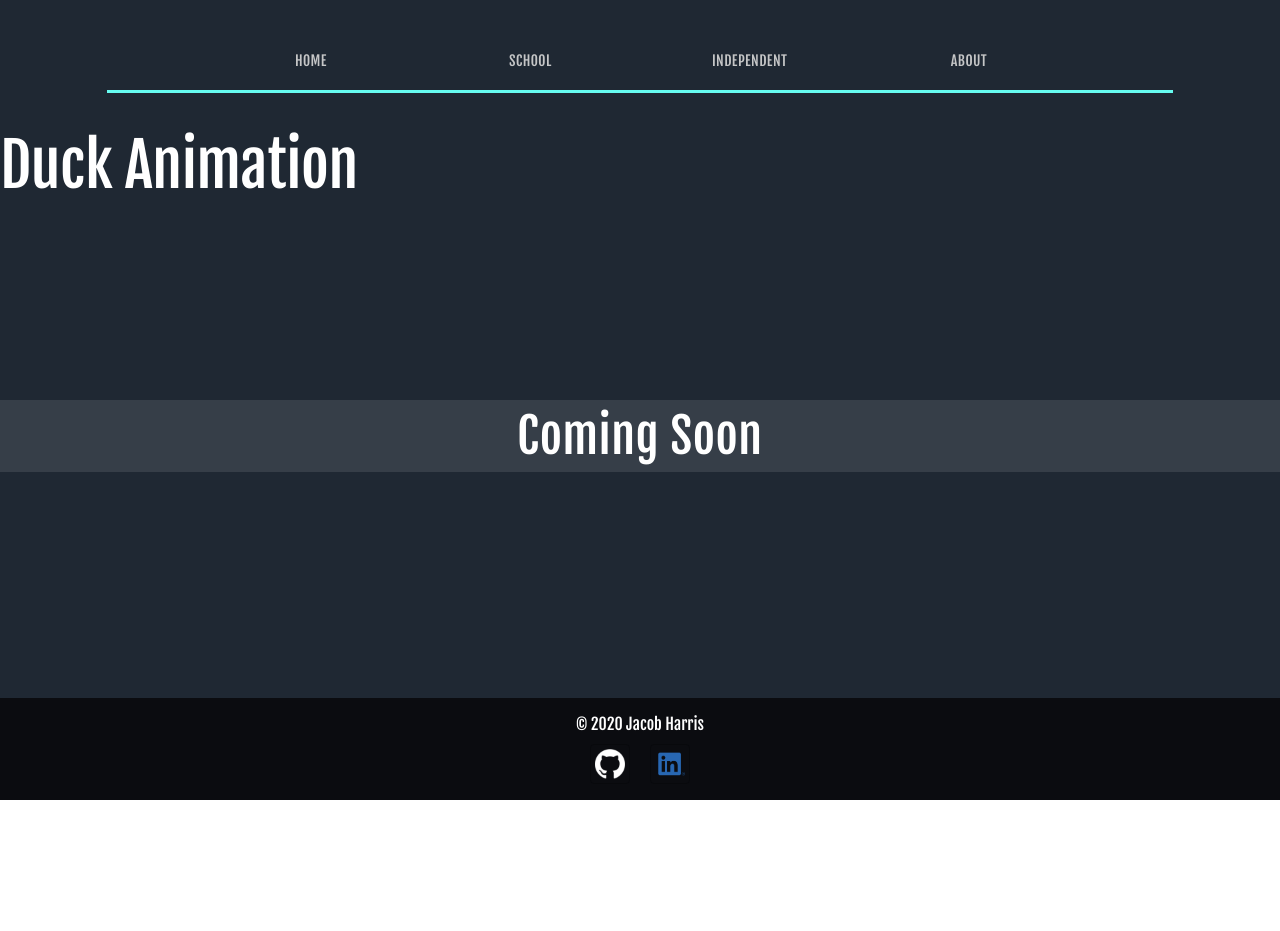
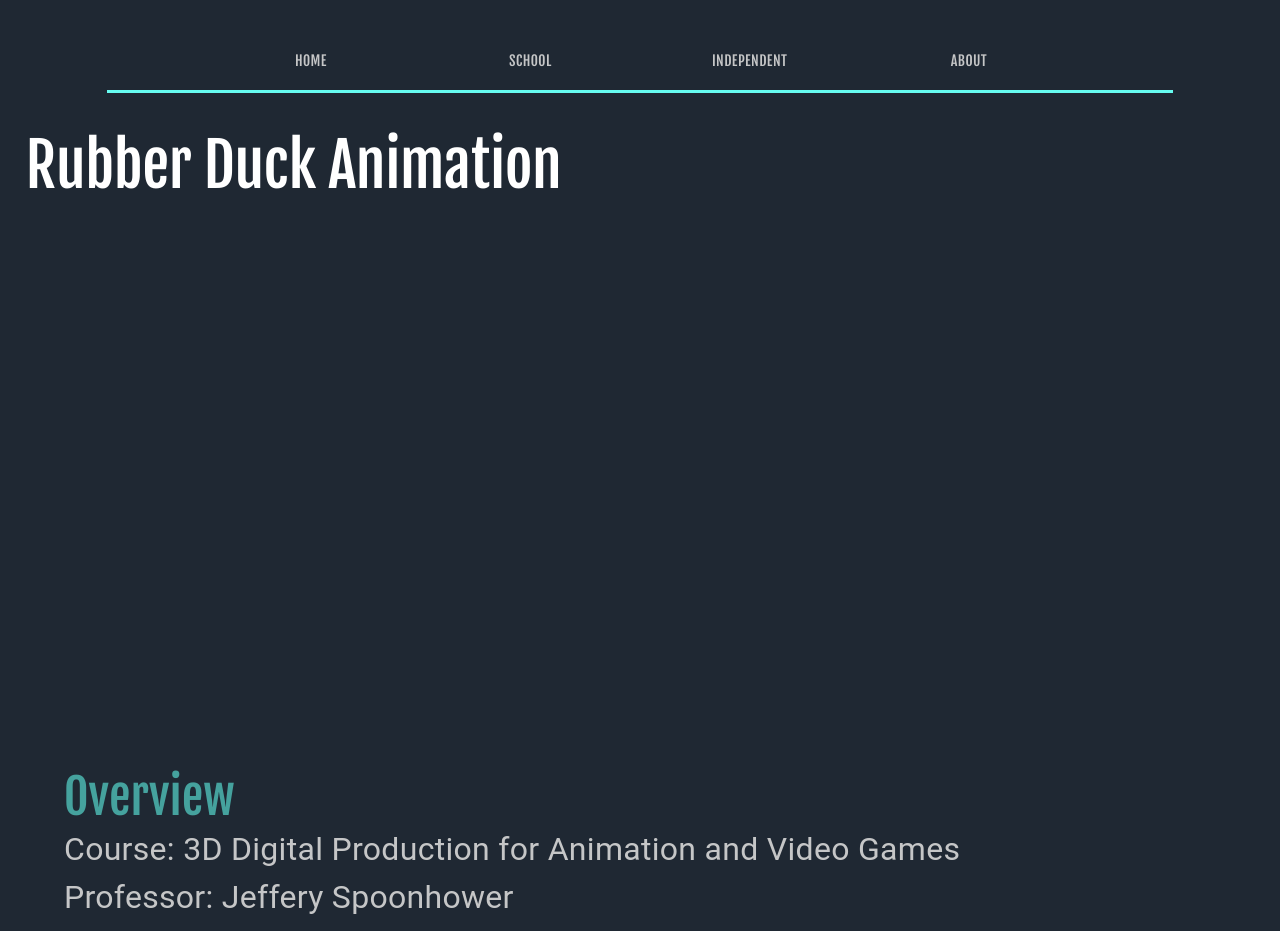
Before and after one commit to harrisjacob/pw-source, a React (Create React App) app: page /#/duck-animation in a window 1280 px wide. Shown: the top 931 px of the page. Before the commit the page ends 800 px from the top, so only its background shows below. Built offline with nearby package versions, Linux system fonts and the light colour scheme.

Commit message:
Intial duck animation

```diff
--- a/package.json
+++ b/package.json
@@ -8,6 +8,7 @@
     "@testing-library/jest-dom": "^5.11.6",
     "@testing-library/react": "^11.2.2",
     "@testing-library/user-event": "^12.6.0",
+    "react-player": "^2.7.2",
     "react-router-dom": "^5.2.0",
     "react-scripts": "4.0.1",
     "web-vitals": "^0.2.4"
--- a/src/components/school/Compiler.js
+++ b/src/components/school/Compiler.js
@@ -4,7 +4,7 @@ import Typography from '@material-ui/core/Typography';
 import { makeStyles } from '@material-ui/core/styles';
 import GithubButton from '../subcomponents/GithubButton';
 import NdButton from '../subcomponents/NdButton';
-
+import contentStyle from "../subcomponents/contentStyle";
 
 const useStyles = makeStyles((theme) => ({
 	imgFormat:{
@@ -21,41 +21,8 @@ const useStyles = makeStyles((theme) => ({
 
     	},
 	},
-	ProjectTitle: {
-		marginTop: '2%',
-		color: 'white',
-		[theme.breakpoints.down('xs')]: {
-	 		fontSize: '2rem',
-
-    	},
-	},
-	Section: {
-		marginBottom: '2%',
-	},
-	SubTitle: {
-		[theme.breakpoints.down('xs')]: {
-	 		fontSize: '1.5rem',
-    	},
-	},
-	bodyText:{
-		[theme.breakpoints.down('xs')]: {
-	 		fontSize: '1rem',
-    	},
-	},
-	projStages:{
-		marginTop:'2%',
-		paddingRight: '5%',
-		paddingLeft: '5%',
-	},
 	buttonGrid:{
 		textAlign: "center",
-	},
-	References:{
-		fontFamily: 'Roboto, sansSerif',
-		[theme.breakpoints.down('xs')]: {
-	 		fontSize: '0.5rem',
-
-    	},
 	},
 }));
 
@@ -63,77 +30,78 @@ const useStyles = makeStyles((theme) => ({
 export default function Compiler(){
 
 	const classes = useStyles();
+	const commonStyle = contentStyle();
 
 	return(<div>
-			<Typography variant="h2"className={classes.ProjectTitle}>B-Minor Compiler</Typography>
+			<Typography variant="h2"className={commonStyle.ProjectTitle}>B-Minor Compiler</Typography>
 			<div>
 				<img src={process.env.PUBLIC_URL+ "/images/compilerOverview.PNG"} alt="" className={classes.imgFormat}/>
 				<div className={classes.imgCaption}>
 					<a href="#reference">[1]</a>
 				</div>
 			</div>
-			<Grid container spacing={10} className={classes.projStages}>
+			<Grid container spacing={10} className={commonStyle.projStages}>
 
-				<Grid item xs={12} className={classes.Section}>
-					<Typography variant="h3" color="textSecondary" className={classes.SubTitle}>Overview</Typography>
-					<Typography variant="body1" color="textPrimary"  className={classes.bodyText}>Course: Compilers and Language Design</Typography>
-					<Typography variant="body1" color="textPrimary"  className={classes.bodyText}>Instructor: Douglas Thain</Typography>
-					<Typography variant="body1" color="textPrimary"  className={classes.bodyText}>Taken: Fall 2020</Typography>
+				<Grid item xs={12} className={commonStyle.Section}>
+					<Typography variant="h3" color="textSecondary" className={commonStyle.SubTitle}>Overview</Typography>
+					<Typography variant="body1" color="textPrimary"  className={commonStyle.bodyText}>Course: Compilers and Language Design</Typography>
+					<Typography variant="body1" color="textPrimary"  className={commonStyle.bodyText}>Professor: Douglas Thain</Typography>
+					<Typography variant="body1" color="textPrimary"  className={commonStyle.bodyText}>Taken: Fall 2020</Typography>
 					<br />
-					<Typography variant="body1" color="textPrimary"  className={classes.bodyText} > The overall goal of the project is to build a complete compiler that accepts a high level language as input and produces working assembly code as output<a href="#reference"><sup>[2]</sup></a>. The language chosen for this project is a simplified version of C, called B-Minor. A description of the B-Minor syntax can be found in the references section of this page <a href="#reference"><sup>[3]</sup></a>. The compiler is broken into Scanner, Parser, Pretty-Printer, Typechecker, and Code Generation stages. Code for each stage is provided in the corresponding section.</Typography>
+					<Typography variant="body1" color="textPrimary"  className={commonStyle.bodyText} > The overall goal of the project is to build a complete compiler that accepts a high level language as input and produces working assembly code as output<a href="#reference"><sup>[2]</sup></a>. The language chosen for this project is a simplified version of C, called B-Minor. A description of the B-Minor syntax can be found in the references section of this page <a href="#reference"><sup>[3]</sup></a>. The compiler is broken into Scanner, Parser, Pretty-Printer, Typechecker, and Code Generation stages. Code for each stage is provided in the corresponding section.</Typography>
 				</Grid>
 
-				<Grid item xs={12} className={classes.Section}>
-					<Typography variant="h3" color="textSecondary" className={classes.SubTitle}>Scanner</Typography>
-					<Typography variant="body1" color="textPrimary" className={classes.bodyText} >The first stage of the compiler uses Flex Scanner Generator to group together characters from a plain text input into a sequence of tokens.  This is accomplished by simulating a finite automata through regular expression matching.</Typography>
+				<Grid item xs={12} className={commonStyle.Section}>
+					<Typography variant="h3" color="textSecondary" className={commonStyle.SubTitle}>Scanner</Typography>
+					<Typography variant="body1" color="textPrimary" className={commonStyle.bodyText} >The first stage of the compiler uses Flex Scanner Generator to group together characters from a plain text input into a sequence of tokens.  This is accomplished by simulating a finite automata through regular expression matching.</Typography>
 					<div className={classes.buttonGrid}>
 						<GithubButton link="https://github.com/harrisjacob/Compilers/tree/master/Scanner" text="Scanner Code"/>
 						<NdButton link="https://www3.nd.edu/~dthain/courses/cse40243/fall2020/scanner.html "text="Scanner Description"/>
 					</div>
 				</Grid>
 
-				<Grid item xs={12} className={classes.Section}>
-					<Typography variant="h3" color="textSecondary" className={classes.SubTitle}>Parser</Typography>
-					<Typography variant="body1" color="textPrimary" className={classes.bodyText}>The second stage of the compiler uses Bison Parser Generator to group together tokens of the Scanner into statements and expressions using a defined context free grammar.</Typography>
+				<Grid item xs={12} className={commonStyle.Section}>
+					<Typography variant="h3" color="textSecondary" className={commonStyle.SubTitle}>Parser</Typography>
+					<Typography variant="body1" color="textPrimary" className={commonStyle.bodyText}>The second stage of the compiler uses Bison Parser Generator to group together tokens of the Scanner into statements and expressions using a defined context free grammar.</Typography>
 					<div className={classes.buttonGrid}>
 						<GithubButton link="https://github.com/harrisjacob/Compilers/tree/master/Parser" text="Parser Code"/>
 						<NdButton link="https://www3.nd.edu/~dthain/courses/cse40243/fall2020/parser.html "text="Parser Description"/>
 					</div>
 				</Grid>
 
-				<Grid item xs={12} className={classes.Section}>
-					<Typography variant="h3" color="textSecondary" className={classes.SubTitle}>Pretty-Printer</Typography>
-					<Typography variant="body1" color="textPrimary" className={classes.bodyText}>The printer stage of the compiler uses the grammar rules of the parser to construct an abstract syntax tree (AST).  After it is constructed, the AST is traversed and the original B-minor input program is printed with consistent formatting.</Typography>
+				<Grid item xs={12} className={commonStyle.Section}>
+					<Typography variant="h3" color="textSecondary" className={commonStyle.SubTitle}>Pretty-Printer</Typography>
+					<Typography variant="body1" color="textPrimary" className={commonStyle.bodyText}>The printer stage of the compiler uses the grammar rules of the parser to construct an abstract syntax tree (AST).  After it is constructed, the AST is traversed and the original B-minor input program is printed with consistent formatting.</Typography>
 					<div className={classes.buttonGrid}>
 						<GithubButton link="https://github.com/harrisjacob/Compilers/tree/master/PrettyPrinter" text="Printer Code"/>
 						<NdButton link="https://www3.nd.edu/~dthain/courses/cse40243/fall2020/printer.html "text="Printer Description"/>
 					</div>
 				</Grid>
 
-				<Grid item xs={12} className={classes.Section}>
-					<Typography variant="h3" color="textSecondary" className={classes.SubTitle}>Typechecker</Typography>
-					<Typography variant="body1" color="textPrimary" className={classes.bodyText}>Due to COVID-19, the University of Notre Dame’s Fall 2020 semester schedule had to be modified, and as a result, this stage was split into a name resolution and a type checking stage. The name resolution stage traverses the AST, tracking variable and function declarations, and verifies that each identifier is used within a legal context.  The type checker determines the type of each element of the AST and ensures that the operations performed on each of these elements are allowed according to the B-minor syntax specifications.</Typography>
+				<Grid item xs={12} className={commonStyle.Section}>
+					<Typography variant="h3" color="textSecondary" className={commonStyle.SubTitle}>Typechecker</Typography>
+					<Typography variant="body1" color="textPrimary" className={commonStyle.bodyText}>Due to COVID-19, the University of Notre Dame’s Fall 2020 semester schedule had to be modified, and as a result, this stage was split into a name resolution and a type checking stage. The name resolution stage traverses the AST, tracking variable and function declarations, and verifies that each identifier is used within a legal context.  The type checker determines the type of each element of the AST and ensures that the operations performed on each of these elements are allowed according to the B-minor syntax specifications.</Typography>
 					<div className={classes.buttonGrid}>
 						<GithubButton link="https://github.com/harrisjacob/Compilers/tree/master/typecheck" text="Typechecker Code"/>
 						<NdButton link="https://www3.nd.edu/~dthain/courses/cse40243/fall2020/typecheck.html" text="Typechecker Description"/>
 					</div>
 				</Grid>
 
-				<Grid item xs={12} className={classes.Section}>
-					<Typography variant="h3" color="textSecondary" className={classes.SubTitle}>Code Generation</Typography>
-					<Typography variant="body1" color="textPrimary" className={classes.bodyText}>Due to COVID-19 semester rescheduling, the code generation unit was pushed until after the Fall 2020 semester had finished and would be offered as an optional unit in January 2021.  Therefore, the section will be updated as soon as the code is completed.</Typography>
+				<Grid item xs={12} className={commonStyle.Section}>
+					<Typography variant="h3" color="textSecondary" className={commonStyle.SubTitle}>Code Generation</Typography>
+					<Typography variant="body1" color="textPrimary" className={commonStyle.bodyText}>Due to COVID-19 semester rescheduling, the code generation unit was pushed until after the Fall 2020 semester had finished and would be offered as an optional unit in January 2021.  Therefore, the section will be updated as soon as the code is completed.</Typography>
 				</Grid>
 
-				<Grid item xs={12} className={classes.Section}>
+				<Grid item xs={12} className={commonStyle.Section}>
 					<a name="reference" />
-					<Typography variant="h3" color="textSecondary" className={classes.SubTitle}>References</Typography>
-					<Typography variant="body1" color="textPrimary" className={classes.References}>
+					<Typography variant="h3" color="textSecondary" className={commonStyle.SubTitle}>References</Typography>
+					<Typography variant="body1" color="textPrimary" className={commonStyle.References}>
 						1. <a href="https://www3.nd.edu/~dthain/compilerbook/compilerbook.pdf#chapter.2">https://www3.nd.edu/~dthain/compilerbook/compilerbook.pdf#chapter.2</a>
 					</Typography>
-					<Typography variant="body1" color="textPrimary" className={classes.References}>
+					<Typography variant="body1" color="textPrimary" className={commonStyle.References}>
 						2. <a href="https://www3.nd.edu/~dthain/compilerbook/chapterA.pdf">https://www3.nd.edu/~dthain/compilerbook/chapterA.pdf</a>
 					</Typography>
-					<Typography variant="body1" color="textPrimary" className={classes.References}>
+					<Typography variant="body1" color="textPrimary" className={commonStyle.References}>
 						3. <a href="https://www3.nd.edu/~dthain/compilerbook/chapterB.pdf">https://www3.nd.edu/~dthain/compilerbook/chapterB.pdf</a>
 					</Typography>
 				</Grid>
--- a/src/components/school/DuckAnimation.js
+++ b/src/components/school/DuckAnimation.js
@@ -1,29 +1,61 @@
 import React from 'react';
 import Typography from '@material-ui/core/Typography';
 import { makeStyles } from '@material-ui/core/styles';
-import ComingSoon from '../subcomponents/ComingSoon';
+import ReactPlayer from "react-player";
+import contentStyle from "../subcomponents/contentStyle";
+import Grid from "@material-ui/core/Grid";
 
 const useStyles = makeStyles((theme) => ({
-	ProjectTitle: {
-		marginTop: '2%',
-		color: 'white',
-		[theme.breakpoints.down('xs')]: {
-	 		fontSize: '2rem',
-
-    	},
+	playerWrapper: {
+		position: 'relative',
+		paddingTop: '56.25%',
+		marginTop: '5%',
+		height: "56.25"
 	},
+	reactPlayer: {
+		position: 'absolute',
+		top:0,
+		left:0,
+		right:0,
+		marginLeft: 'auto',
+		marginRight: 'auto',
+		textAlign: 'center',
+	},
+	contentStart:{
+		marginTop: "-20%",
+	}
 }));
 
 
 export default function DuckAnimation(){
 
 	const classes = useStyles();
+	const commonStyle = contentStyle();
 
 
 	return(
 			<div>
-				<Typography variant="h2"className={classes.ProjectTitle}>Duck Animation</Typography>
-				<ComingSoon />
+				<Typography variant="h2" className={commonStyle.ProjectTitle}> Rubber Duck Animation</Typography>
+				<div className={classes.playerWrapper}>
+					<ReactPlayer
+						url="https://www.youtube.com/watch?v=6R9Xqhx9MEY&feature=youtu.be"
+						controls={true}
+						width='60%'
+						height='60%'
+						className={classes.reactPlayer}
+					/>
+				</div>
+				<Grid container spacing={10} className={[commonStyle.projStages, classes.contentStart]}>
+					<Grid item xs={12} className={commonStyle.Section}>
+						<Typography variant="h3" color="textSecondary" className={commonStyle.SubTitle}>Overview</Typography>
+						<Typography color="textPrimary" className={commonStyle.bodyText}>Course: 3D Digital Production for Animation and Video Games</Typography>
+						<Typography color="textPrimary" className={commonStyle.bodyText}>Professor: Jeffery Spoonhower</Typography>
+						<Typography color="textPrimary" className={commonStyle.bodyText}>Taken: Fall 2020</Typography>
+						<br />
+						<Typography color="textPrimary" className={commonStyle.bodyText} > For this project we were tasked with selecting a real world object to take through the animation process.  I had previously used Autodesk Maya for smaller projects, but this was my first experience with the software in a classroom setting.  For my object, I chose a rubber duck (used for debugging) that I had sitting around the apartment, as it provided a comfortable balance between its difficulty to model and its potential for action within the scene. While its production timeline was only the three weeks leading up to the end of the semester, the project combined concepts covered throughout the class. These concepts came through experimentation during guided tutorial in lab and weekly screenings and review of influential digital productions. Stages of our animation pipeline included modeling, texturing, rigging, animating, lighting, “shooting”, rendering, and post-processing.
+</Typography>
+					</Grid>
+				</Grid>
 			</div>
 	);
 }
--- a/src/components/subcomponents/Dropdown.js
+++ b/src/components/subcomponents/Dropdown.js
@@ -102,7 +102,7 @@ export default function Dropdown(props) {
                 <ClickAwayListener onClickAway={handleClose}>
                   <MenuList autoFocusItem={open} id="menu-list-grow" onKeyDown={handleListKeyDown}>
                     <MenuItem className={classes.NavButton} onClick={handleClose} to="/compiler" component={Link}>Compiler</MenuItem>
-                    <MenuItem className={classes.NavButton} onClick={handleClose} to="/duck-animation" component={Link}>Duck Animation</MenuItem>
+                    <MenuItem className={classes.NavButton} onClick={handleClose} to="/duck-animation" component={Link}>Rubber Duck Animation</MenuItem>
                     <MenuItem className={classes.NavButton} onClick={handleClose} to="/web-server" component={Link}>Web Server</MenuItem>
                     <MenuItem className={classes.NavButton} onClick={handleClose} to="/nd-football-db" component={Link}>ND Football Database</MenuItem>
                   </MenuList>
--- /dev/null
+++ b/src/components/subcomponents/contentStyle.js
@@ -0,0 +1,41 @@
+import { makeStyles } from '@material-ui/core/styles';
+import theme from "../../theme.js"
+
+const contentStyle = makeStyles((theme) => ({
+    ProjectTitle: {
+        marginTop: '2%',
+        marginLeft: '2%',
+        color: 'white',
+        [theme.breakpoints.down('xs')]: {
+            fontSize: '2rem',
+        },
+    },
+    Section: {
+        marginBottom: '2%',
+    },
+    SubTitle: {
+        [theme.breakpoints.down('xs')]: {
+            fontSize: '1.5rem',
+        },
+    },
+    bodyText:{
+        [theme.breakpoints.down('xs')]: {
+            fontSize: '1rem',
+        },
+    },
+    projStages:{
+        marginTop:'2%',
+        paddingRight: '5%',
+        paddingLeft: '5%',
+    },
+    References:{
+        fontFamily: 'Roboto, sansSerif',
+        [theme.breakpoints.down('xs')]: {
+            fontSize: '0.5rem',
+
+        },
+    },
+}));
+
+
+export default contentStyle;
```
Also changed, not shown: 1 other file (tests, documents, lock files or other folders).
